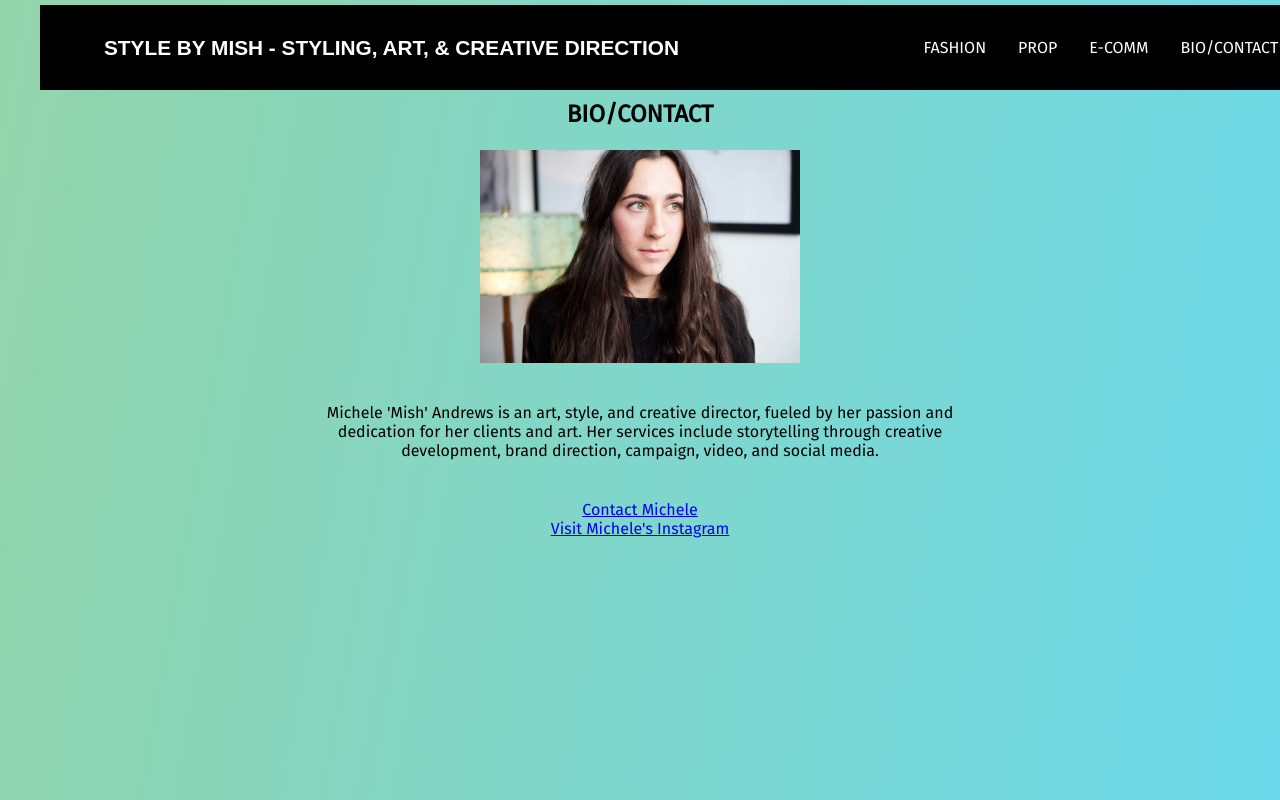
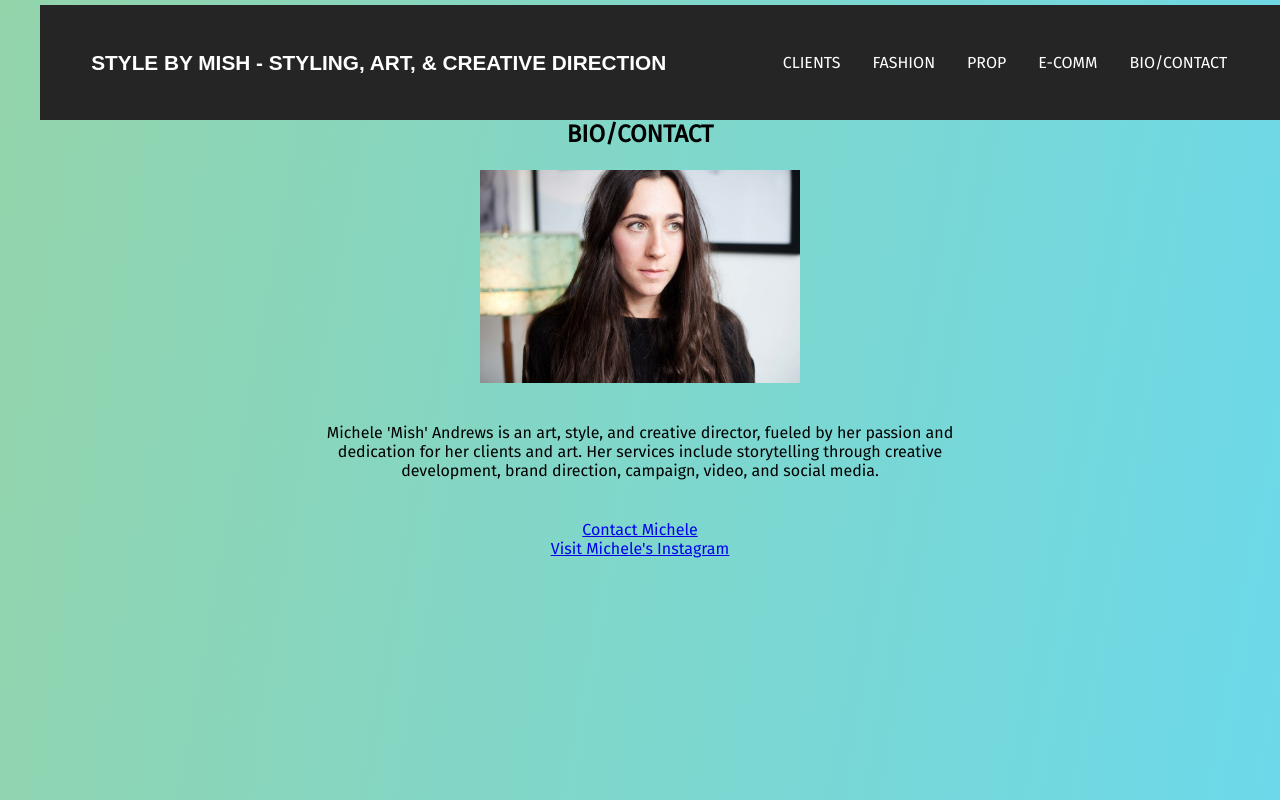
Before and after one commit to ErikDodd/mishnar, a React (Create React App) app: page /Contact in a window 1280 px wide. Built offline with nearby package versions, Linux system fonts and the light colour scheme.

Commit message:
Updated the styling on the nav. Changed the background color. Made some other adjustments to the Nav text placement and things like that

```diff
--- a/src/App.css
+++ b/src/App.css
@@ -119,7 +119,8 @@ h2 {
   transform: translateX(-50%);
   text-align: center;
   margin-top: 10px;
-  margin-bottom: 10px;
+  padding-top: 20px;
+  margin-bottom: 20px;
 }
 
 ul {
--- a/src/Header.js
+++ b/src/Header.js
@@ -9,7 +9,7 @@ class Header extends React.Component {
         return (
             <>
                 <h1>STYLE BY MISH</h1>
-                <h5> STYLE, ART, & CREATIVE DIRECTION</h5>
+                <h5> STYLE/ART/CREATIVE DIRECTION</h5>
 
             </>
         );
--- a/src/components/Navbar/NavbarElements.js
+++ b/src/components/Navbar/NavbarElements.js
@@ -3,14 +3,14 @@ import { NavLink as Link } from 'react-router-dom';
 import styled from 'styled-components';
 
 export const Nav = styled.nav`
-  background: #000000;
-  height: 85px;
+  background: #252525;
+  height: 115px;
   display: flex;
   justify-content: space-between;
   align-items: center;
-  padding: 0 5%;
+  padding: 0 4%;
   z-index: 12;
-  width: 100%;
+  width: 90%;
   position: fixed;
   top: 0; /* add top: 0 to fix the component at the very top of the page */
 `;
@@ -22,7 +22,7 @@ export const NavHeader = styled.div`
 
 export const NavTitle = styled.h1`
   color: #FFFFFF;
-  background-color: black;
+  background-color: #252525;
   justify-content: center;
   align-items: center;
   margin: 0;
--- a/src/components/Navbar/index.js
+++ b/src/components/Navbar/index.js
@@ -7,12 +7,11 @@ import {
     Bars,
     NavMenu,
 } from './NavbarElements';
-// import Header from '../../Header';
+
 
 const Navbar = () => {
     return (
         <>
-        {/* <Header /> */}
             <Nav>
                 <NavHeader>
                     <NavTitle>
@@ -21,7 +20,10 @@ const Navbar = () => {
                 </NavHeader>
                 <Bars />
                 <NavMenu>
-                        <NavLink to='/Fashion' activeStyle>
+                    <NavLink to='/Clients' activeStyle>
+                        CLIENTS
+                    </NavLink>
+                    <NavLink to='/Fashion'activeStyle>
                         FASHION
                     </NavLink>
                     <NavLink to='/Prop' activeStyle>
@@ -33,10 +35,6 @@ const Navbar = () => {
                     <NavLink to='/Contact' activeStyle>
                         BIO/CONTACT
                     </NavLink>
-                        <NavLink to='/Clients' activeStyle>
-                            CLIENTS
-                        </NavLink>
-
                 </NavMenu>
 
             </Nav>
--- a/src/pages/Contact.js
+++ b/src/pages/Contact.js
@@ -13,7 +13,7 @@ const Contact = () => {
     return (
         <div style={divStyle}>
             <h2>BIO/CONTACT</h2>
-            <img src="assets/michele.jpg" alt="A beautiful photo" style={{ width: '25%', height: 'auto' }} />
+            <img src="assets/michele.jpg" alt="A beautiful photo" style={{ width: '25%', height: 'auto', marginTop: '20px' }} />
             <p id="bio">Michele 'Mish' Andrews is an art, style, and creative director, fueled by her passion and dedication for her clients and art. Her services include storytelling through creative development, brand direction, campaign, video, and social media.</p>
             <a href="mailto:michele.e.andrews@gmail.com">Contact Michele</a>
             <a href="https://www.instagram.com/mishnar/">Visit Michele's Instagram</a>
```
Lines whose indentation alone changed are shown as unchanged.
